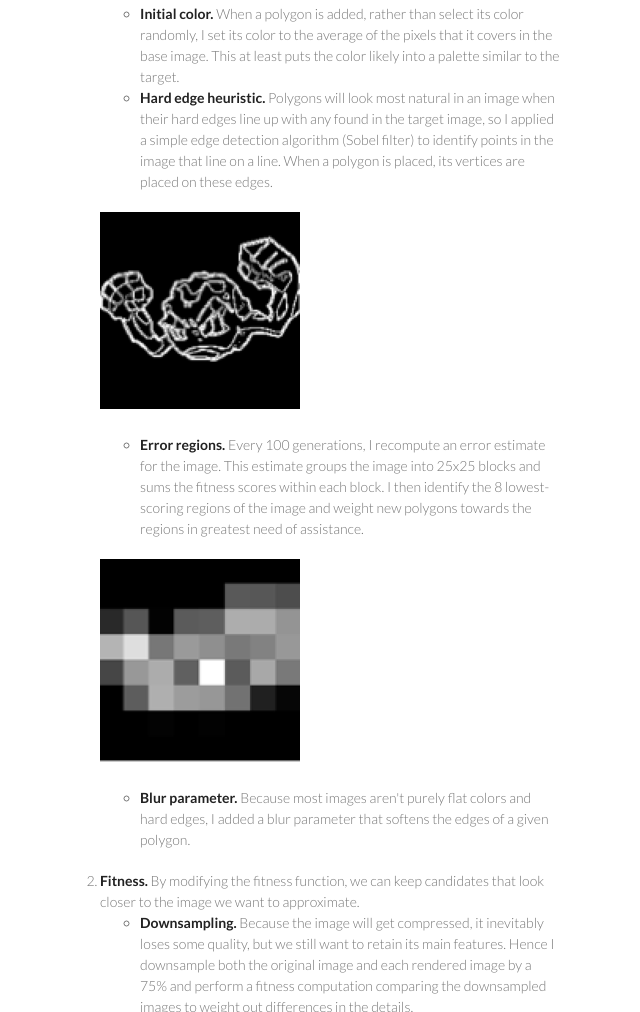
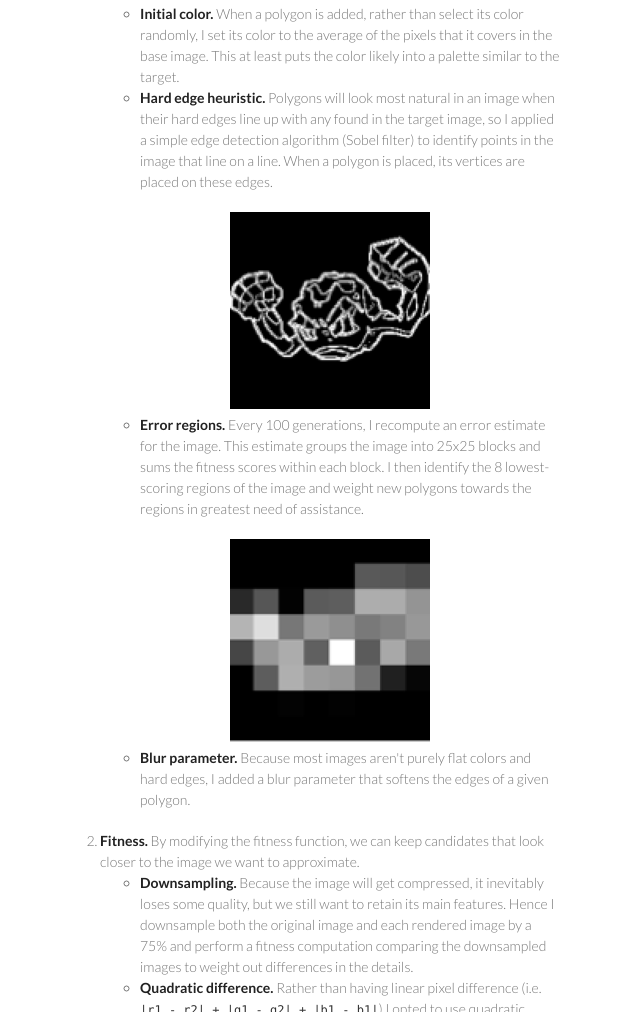
Before and after one commit to willcrichton/gpe, a plain HTML site: page index.html in a window 1280 px wide. Shown: the part 1380-2392 px from the top of the page, without its empty margins (510-1150 px from the left). Drawn offline with Linux system fonts and the light colour scheme.

Commit message:
Fixed centering

```diff
--- a/index.html
+++ b/index.html
@@ -73,14 +73,14 @@
 <strong>Hard edge heuristic.</strong> Polygons will look most natural in an image when their hard edges line up with any found in the target image, so I applied a simple edge detection algorithm (Sobel filter) to identify points in the image that line on a line. When a polygon is placed, its vertices are placed on these edges. </li>
 </ul>
 
-<p><img src="images/geo2.png" alt=""></p>
+<center><img src="images/geo2.png" alt=""></center>
 
 <ul>
 <li>
 <strong>Error regions.</strong> Every 100 generations, I recompute an error estimate for the image. This estimate groups the image into 25x25 blocks and sums the fitness scores within each block. I then identify the 8 lowest-scoring regions of the image and weight new polygons towards the regions in greatest need of assistance. </li>
 </ul>
 
-<p><img src="images/geo3.png" alt=""></p>
+<center><img src="images/geo3.png" alt=""></center>
 
 <ul>
 <li>
```
